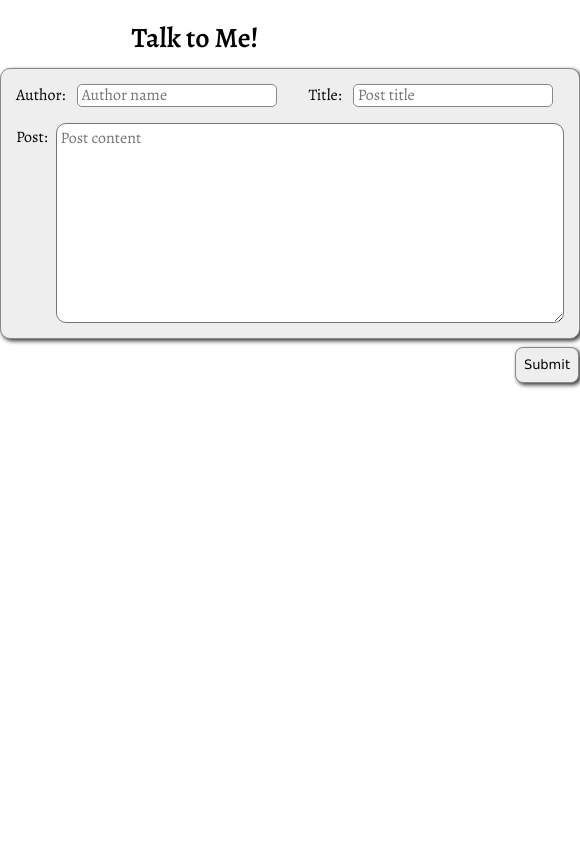
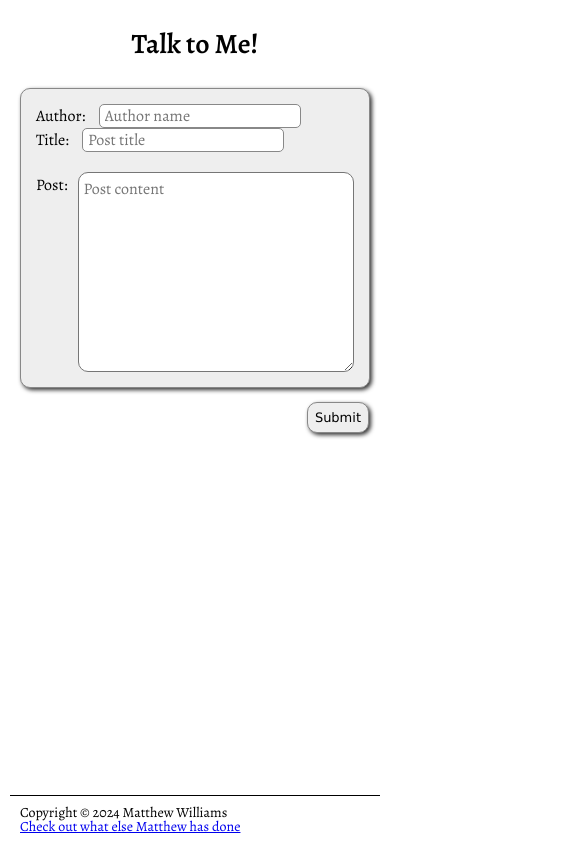
Before and after one commit to MatthewWilliamsCMH/Matthews-blog, a plain HTML site: page index.html in a window 390 px wide. Shown: the whole page, 580 px wide, since content can reach past the window. Drawn offline with nearby package versions, Linux system fonts and the light colour scheme; a web font is replaced by a local one.

Commit message:
Functionality complete. README and steamlining to finish.

```diff
--- a/assets/css/blog.css
+++ b/assets/css/blog.css
@@ -3,19 +3,23 @@
 header {
     display:flex;
     justify-content:space-between;
+    align-items:first baseline;
     border-bottom:1px solid var(--bdcolor);
-    margin:auto;
-    padding-bottom:5px;
 }
 
 /* slider adapted from https://www.w3schools.com/howto/howto_css_switch.asp */
-#slider {
+/* .slider {
     align-content:center;
-}
+} */
+
 #slider p {
+    display:inline-block;
+    white-space:nowrap;
     font-family:"Alegreya SC";
     letter-spacing:.075em;
+    text-transform:lowercase;
 }
+
 .mode {
     position:relative;
     display:inline-block;
@@ -70,11 +74,11 @@ input:checked + .slider:before {
     border-radius: 50%;
     box-shadow: 1px 1px 1px 1px var(--shcolor);
 }
+/* end of adapted css */
 
 button#newPost {
-    margin:0;
-    position:static;
-    wrap:nowrap;
+    position:relative;
+    margin-bottom:30px;
 }
 
 /* ----- blog posts ----- */
@@ -83,6 +87,7 @@ button#newPost {
     width:100%;
     justify-content:space-between;
     cursor:pointer;
+    margin-bottom:5px;
 }
 
 .titleauthor p {
@@ -93,17 +98,17 @@ button#newPost {
 
 .content {
     display:block;
-    padding:5px;
-    margin-top:1px;
+    color:black; /*this has to stay so that content doesn't turn white in dark mode*/
+    padding:10px;
+    background-color:var(--bgcolor);
     width:100%;
+    min-height:56px;
     height:fit-content;
     max-height:56px;
-    min-height:56px;
     overflow:hidden;
     border:1px solid var(--bdcolor);
+    border-radius:10px;
     cursor:pointer;
-    background-color:var(--bgcolor);
-    border-radius:10px;
 }
 
 .content.clicked {
@@ -112,6 +117,17 @@ button#newPost {
 }
 
 article {
-    max-width:600px;
     margin-top:20px;
 }
+
+/* ---------- dark mode ---------- */
+.dark-mode {
+    background-color:#444;
+    color:white;
+}
+
+@media screen and (max-width:580px) {
+    #slider p {
+        letter-spacing:0em;
+        font-size:16px;
+    }
--- a/assets/css/form.css
+++ b/assets/css/form.css
@@ -1,45 +1,70 @@
 /* ---------- input form ---------- */
 form {
     position:relative;
+    background-color:var(--bgcolor);
     left:0;
     right:0;
-    margin:10px auto ;
+    margin:10px 10px;
     padding:15px;
-    max-width:700px;
-    min-width:580px;
+    min-width:268px;
+    max-width:600px;
     border:1px solid var(--bdcolor);
     border-radius:10px;
     box-shadow:2px 2px 4px var(--shcolor);
-    background-color:var(--bgcolor);
 }
 
 #metaData {
     display:flex;
-    column-gap:2rem;
+    column-gap:30px;
+    min-width:268px;
 }
 
 #metaData .column {
+    white-space:nowrap;
     width:50%;
-    white-space:nowrap;
 }
 
 #metaData input {
-    padding:0 .25rem;
+    font-family:"Alegreya", serif;
+    font-size:16px;
+    padding:0 5px;
     border:1px solid var(--bdcolor);
     border-radius:5px;
 }
 
 #content {
     display:flex;
-    padding-top:1rem;
+    padding-top:20px;
 }
 #content label {
-    padding-top:.25rem;
+    padding-top:5px;
 }
 
 #content textarea {
+    font-family:"Alegreya", serif;
+    font-size:16px;
     width:100%;
     min-height:200px;
-    padding:.25rem;
+    padding:5px;
     border-radius:10px;
 }
+
+form button {
+    margin-top:30px;
+
+}
+
+@media screen and (max-width:580px) {
+    #metaData {
+        display:block;
+        white-space:wrap;
+        width:auto;
+    }
+
+    form {
+        min-width:auto;
+        width:auto;
+        max-width:auto;
+    }
+
+ }
--- a/assets/css/reset.css
+++ b/assets/css/reset.css
@@ -13,7 +13,6 @@ html {
 body {
   min-height: 100%;
   line-height: 1;
-  font-family: sans-serif;
 }
 
 h1, h2, h3, h4, h5, h6 {
--- a/assets/css/styles.css
+++ b/assets/css/styles.css
@@ -1,44 +1,59 @@
-/* ---------- globals ---------- */
-* {
-    --bdcolor: #888;
+/* ---------- all pages ---------- */
+/* ---------- responsive design ---------- */
+ /* ----- page ----- */
+.page {
+    margin:auto;
+    padding:10px;
+}
+
+html {
+    --bdcolor:#888;
     --shcolor:#333;
     --bgcolor:#eee;
     font-family:"Alegreya", serif;
-    font-size: 16px;
-    font-weight: 400;
+    font-size:16px;
+    font-weight:400;
     line-height: 135%;
-    color: black;
-}
-
-html {
     max-width:600px;
-    left:0;
-    right:0;
     margin:auto;
     padding-top:20px;
 }
 
 label {
-    vertical-align: baseline;
-    padding-right: .5rem;
+    vertical-align:baseline;
+    padding-right:10px;
 }
 
 h1 {
     font-weight:600;
     font-size:28px;
     text-align:center;
+    margin-bottom:30px;
 }
 
 button {
-    font-family:Verdana, Geneva, Tahoma, sans-serif;
+    position:absolute;
+    font-family:'Lucida Sans', 'Lucida Sans Regular', 'Lucida Grande', 'Lucida Sans Unicode', Geneva, Verdana, sans-serif;
+    font-weight:500;
     font-size:13px;
-    font-weight:500;
-    margin-top:1.5rem;
-    padding:.5rem;
-    position:absolute;
+    background-color:var(--bgcolor);
     right:0;
-    border: 1px solid var(--bdcolor);
-    border-radius:.5rem;
-    background-color:var(--bgcolor);
-    box-shadow: 2px 2px 4px var(--shcolor);
+    padding:7px;
+    border:1px solid var(--bdcolor);
+    border-radius:10px;
+    box-shadow:2px 2px 4px var(--shcolor);
 }
+
+/* ---------- footer ----------*/
+footer {
+    position:fixed;
+    font-size:14px;
+    background-color:white;
+    width:calc(100vw - 20px);
+    right:0;
+    left:0;
+    margin:auto;
+    padding:10px;
+    bottom:0;
+    border-top:1px solid black;
+}
--- a/assets/js/blog.js
+++ b/assets/js/blog.js
@@ -21,23 +21,10 @@ function retrievePosts(){
         })
     });
 
-    const clickedButton = document.querySelector("#newPost")
+    const clickedButton = document.querySelector("#newPost");
     clickedButton.addEventListener("click", () => {
         window.open("index.html");
+        window.close();
     }
     )
 };
-
-    //✔️retrieve data from localStorage
-    //✔️retrieve object from data
-    //✔️asssign each key value from object to a variable
-    //✔️insert variable for author into div
-    //✔️insert variable for title into same div
-    //✔️insert variable for content into new div
-    //✔️wrap pair of divs into article
-    //✔️display article
-    //✔️repeat for each item in data
-    //✔️display selected post
-    //✔️return to input form to add another post
-    // activate dark-mode
-    // style
--- a/assets/js/form.js
+++ b/assets/js/form.js
@@ -10,10 +10,11 @@ function savePost() {
         postTitle: postTitle.value,
         postContent: postContent.value,
     };
-    posts.push(blogPost)
+    posts.unshift(blogPost)
     localStorage.setItem("blogPosts", JSON.stringify(posts));
 
     window.open("./blog.html");
+    window.close();
 }
 
 function retrievePosts(){
--- a/index.html
+++ b/index.html
@@ -13,6 +13,7 @@
         <title>Matthew's Blog</title>
     </head>
 
+    <div class="page"> <!-- wrapper to control alignment of content as a single entity -->
         <header>
             <h1>Talk to Me!</h1>
         </header>
@@ -39,6 +40,8 @@
         </body>
 
         <footer>
-
+            <p>Copyright &copy; <script>document.write(new Date().getFullYear())</script> Matthew Williams</p>
+            <p><a href="https://matthewwilliamscmh.github.io/Matthew-Williams-Portfolio/" target="_blank">Check out what else Matthew has done</a></p>
         </footer>
+    </div>
 </html>
```
Also changed, not shown: assets/js/logic.js (+3 -10 lines), blog.html (+10 -4 lines). Lines whose indentation alone changed are shown as unchanged.
